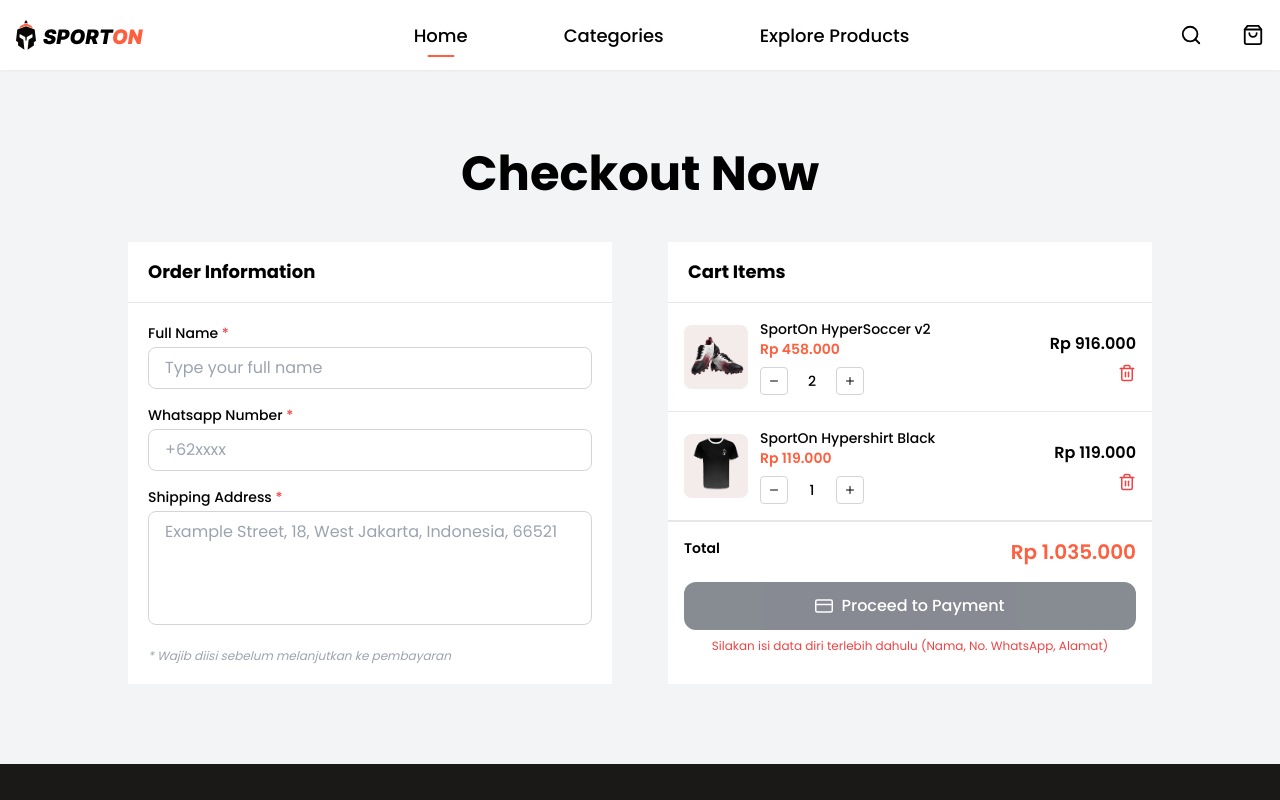
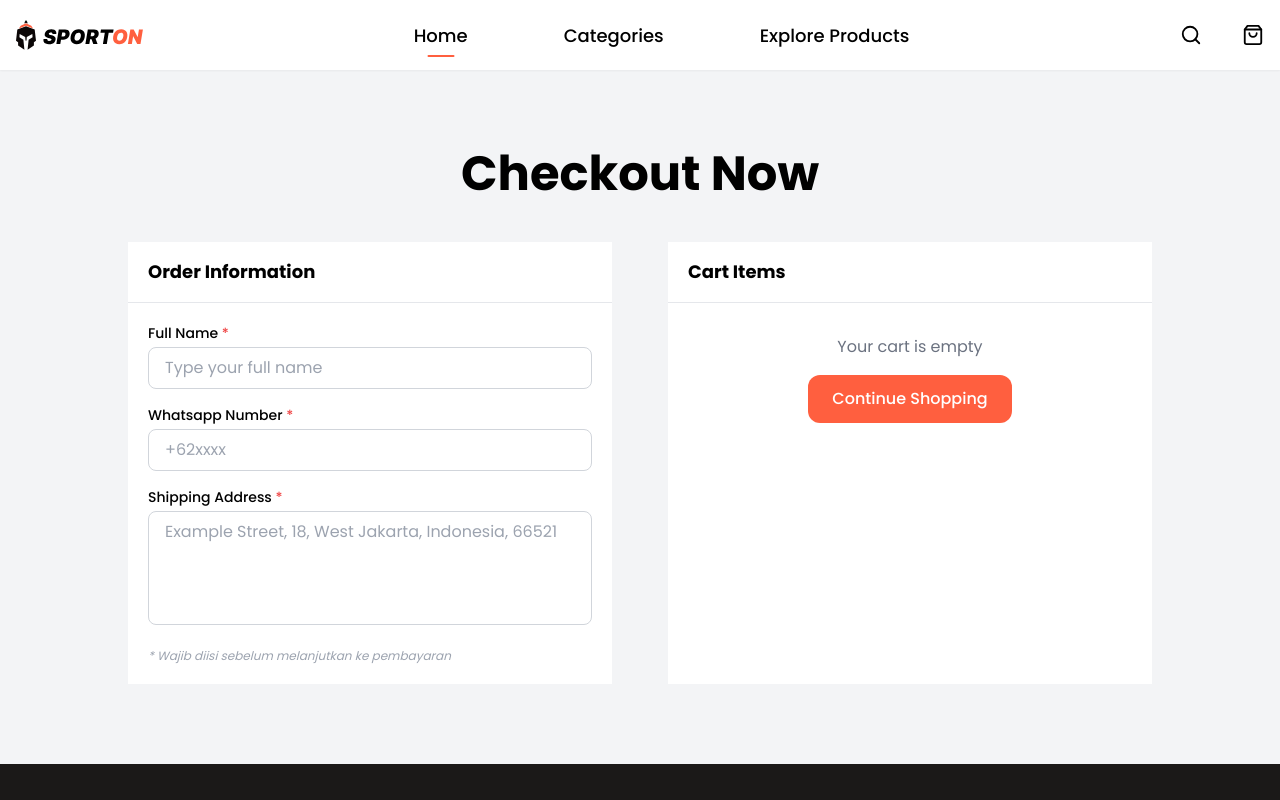
Before and after one commit to melindanurss/sporton-project-aguna-course, a Next.js app: page /checkout in a window 1280 px wide. Shown: the top 800 px of the page. Built offline with nearby package versions, Linux system fonts and the light colour scheme.

Commit message:
Integrate checkout page with transaction API and Zustand store

```diff
--- a/app/checkout/page.tsx
+++ b/app/checkout/page.tsx
@@ -2,14 +2,61 @@
 import CartItems from "../components/checkout/cart-items";
 import OrderInformation, { OrderFormData } from "../components/checkout/order-information";
 import { useState } from "react";
+import { useRouter } from "next/navigation";
+import { useCartStore } from "@/app/hooks/use-cart-store";
+import { transactionCheckout } from "@/app/services/transaction.service";
 
 const Checkout = () => {
+  const { push } = useRouter();
+  const { items, reset, setCustomerInfo } = useCartStore();
   const [isFormValid, setIsFormValid] = useState(false);
   const [orderData, setOrderData] = useState<OrderFormData | null>(null);
+  const [isLoading, setIsLoading] = useState(false);
 
   const handleFormChange = (isValid: boolean, data: OrderFormData) => {
     setIsFormValid(isValid);
     setOrderData(data);
+
+    if (isValid && data) {
+      setCustomerInfo({
+        customerName: data.fullName,
+        customerContact: parseInt(data.waNumber) || null,
+        customerAddress: data.address,
+      });
+    }
+  };
+
+  const handleProceedToPayment = async () => {
+    if (!isFormValid || !orderData || items.length === 0) return;
+
+    setIsLoading(true);
+
+    try {
+      const formData = new FormData();
+      formData.append("customerName", orderData.fullName);
+      formData.append("customerContact", orderData.waNumber);
+      formData.append("customerAddress", orderData.address);
+
+      items.forEach((item, index) => {
+        formData.append(`items[${index}][productId]`, item._id);
+        formData.append(`items[${index}][qty]`, item.qty.toString());
+      });
+
+      const transaction = await transactionCheckout(formData);
+      console.log("Transaction created:", transaction);
+
+      localStorage.setItem("sporton-order-data", JSON.stringify(orderData));
+      localStorage.setItem("sporton-cart-data", JSON.stringify(items));
+      localStorage.setItem("sporton-transaction-id", transaction._id);
+
+      reset();
+      push("/payment");
+    } catch (error) {
+      console.error("Checkout error:", error);
+      alert("Gagal memproses checkout. Silakan coba lagi.");
+    } finally {
+      setIsLoading(false);
+    }
   };
 
   return (
@@ -18,7 +65,12 @@
         <h1 className="text-5xl font-bold text-center mb-11">Checkout Now</h1>
         <div className="grid grid-cols-2 gap-14">
           <OrderInformation onFormChange={handleFormChange} />
-          <CartItems isFormValid={isFormValid} orderData={orderData} />
+          <CartItems
+            isFormValid={isFormValid}
+            orderData={orderData}
+            onProceedToPayment={handleProceedToPayment}
+            isLoading={isLoading}
+          />
         </div>
       </div>
     </main>
--- a/app/components/checkout/cart-items.tsx
+++ b/app/components/checkout/cart-items.tsx
@@ -5,30 +5,33 @@
 import { FiCreditCard, FiTrash2, FiPlus, FiMinus } from "react-icons/fi";
 import CardWithHeader from "../ui/card-with-header";
 import { useRouter } from "next/navigation";
-import { useCart } from "../../context/CartContext";
+import { useCartStore } from "@/app/hooks/use-cart-store";
+import { getImageUrl } from "@/app/lib/api";
 import { OrderFormData } from "./order-information";
+
+type TCartItemsProps = {
+  isFormValid?: boolean;
+  orderData?: OrderFormData | null;
+  onProceedToPayment?: () => void;
+  isLoading?: boolean;
+};
 
 const CartItems = ({
   isFormValid = false,
-  orderData = null
-}: {
-  isFormValid?: boolean;
-  orderData?: OrderFormData | null;
-}) => {
+  orderData = null,
+  onProceedToPayment,
+  isLoading = false
+}: TCartItemsProps) => {
   const { push } = useRouter();
-  const { cart, removeFromCart, updateQuantity, getCartTotal } = useCart();
-  const totalPrice = getCartTotal();
+  const { items, removeItem, updateQuantity } = useCartStore();
+  const totalPrice = items.reduce((total, item) => total + item.price * item.qty, 0);
 
-  const handleProceedToPayment = () => {
-    if (isFormValid && orderData) {
-      // Simpan data order ke localStorage
-      localStorage.setItem("sporton-order-data", JSON.stringify(orderData));
-      localStorage.setItem("sporton-cart-data", JSON.stringify(cart));
-      push("/payment");
-    }
+  const handleUpdateQuantity = (id: string, qty: number) => {
+    if (qty < 1) return;
+    updateQuantity(id, qty);
   };
 
-  if (cart.length === 0) {
+  if (items.length === 0) {
     return (
       <CardWithHeader title="Cart Items">
         <div className="p-8 text-center text-gray-500">
@@ -44,11 +47,11 @@
   return (
     <CardWithHeader title="Cart Items">
       <div className="overflow-auto max-h-[400px]">
-        {cart.map((item) => (
-          <div className="border-b border-gray-200 p-4 flex gap-3 items-center" key={item.id}>
+        {items.map((item) => (
+          <div className="border-b border-gray-200 p-4 flex gap-3 items-center" key={item._id}>
             <div className="bg-primary-light aspect-square w-16 flex justify-center items-center rounded-lg">
               <Image
-                src={`/images/${item.imgUrl}`}
+                src={getImageUrl(item.imageUrl)}
                 width={63}
                 height={63}
                 alt={item.name}
@@ -60,14 +63,14 @@
               <div className="text-primary text-sm font-semibold">{priceFormatter(item.price)}</div>
               <div className="flex items-center gap-2 mt-2">
                 <button
-                  onClick={() => updateQuantity(item.id, item.qty - 1)}
+                  onClick={() => handleUpdateQuantity(item._id, item.qty - 1)}
                   className="w-7 h-7 flex items-center justify-center border border-gray-300 rounded hover:bg-gray-100 transition-colors"
                 >
                   <FiMinus size={12} />
                 </button>
                 <span className="text-sm font-medium w-8 text-center">{item.qty}</span>
                 <button
-                  onClick={() => updateQuantity(item.id, item.qty + 1)}
+                  onClick={() => handleUpdateQuantity(item._id, item.qty + 1)}
                   className="w-7 h-7 flex items-center justify-center border border-gray-300 rounded hover:bg-gray-100 transition-colors"
                 >
                   <FiPlus size={12} />
@@ -77,7 +80,7 @@
             <div className="text-right">
               <div className="font-semibold">{priceFormatter(item.price * item.qty)}</div>
               <button
-                onClick={() => removeFromCart(item.id)}
+                onClick={() => removeItem(item._id)}
                 className="text-red-500 hover:text-red-700 transition-colors mt-2 flex items-center justify-end w-full"
                 aria-label="Remove item"
               >
@@ -96,11 +99,11 @@
         <Button
           variant="dark"
           className={`w-full transition-all duration-300 ${!isFormValid ? "opacity-50 cursor-not-allowed" : "hover:scale-105"}`}
-          onClick={handleProceedToPayment}
-          disabled={!isFormValid}
+          onClick={onProceedToPayment}
+          disabled={!isFormValid || isLoading}
         >
           <FiCreditCard size={18} />
-          Proceed to Payment
+          {isLoading ? "Processing..." : "Proceed to Payment"}
         </Button>
         {!isFormValid && (
           <p className="text-xs text-red-500 text-center mt-2">
--- a/app/hooks/use-cart-store.ts
+++ b/app/hooks/use-cart-store.ts
@@ -18,7 +18,9 @@
   setCustomerInfo: (info: CustomerInfo) => void;
   addItem: (product: Product, qty?: number) => void;
   removeItem: (productId: string) => void;
+  updateQuantity: (productId: string, qty: number) => void;
   reset: () => void;
+  getCartTotal: () => number;
 }
 
 export const useCartStore = create<CartStore>()(
@@ -40,18 +42,25 @@
             ),
           });
         } else {
-          const newItem = {
-            ...product,
-            qty,
-          };
-          set({ items: [...items, newItem] });
+          set({ items: [...items, { ...product, qty }] });
         }
       },
       removeItem: (productId) => {
         set({ items: get().items.filter((item) => item._id !== productId) });
       },
+      updateQuantity: (productId, qty) => {
+        if (qty < 1) return;
+        set({
+          items: get().items.map((item) =>
+            item._id === productId ? { ...item, qty } : item
+          ),
+        });
+      },
       reset: () => {
         set({ items: [], customerInfo: null });
+      },
+      getCartTotal: () => {
+        return get().items.reduce((total, item) => total + item.price * item.qty, 0);
       },
     }),
     {
```
